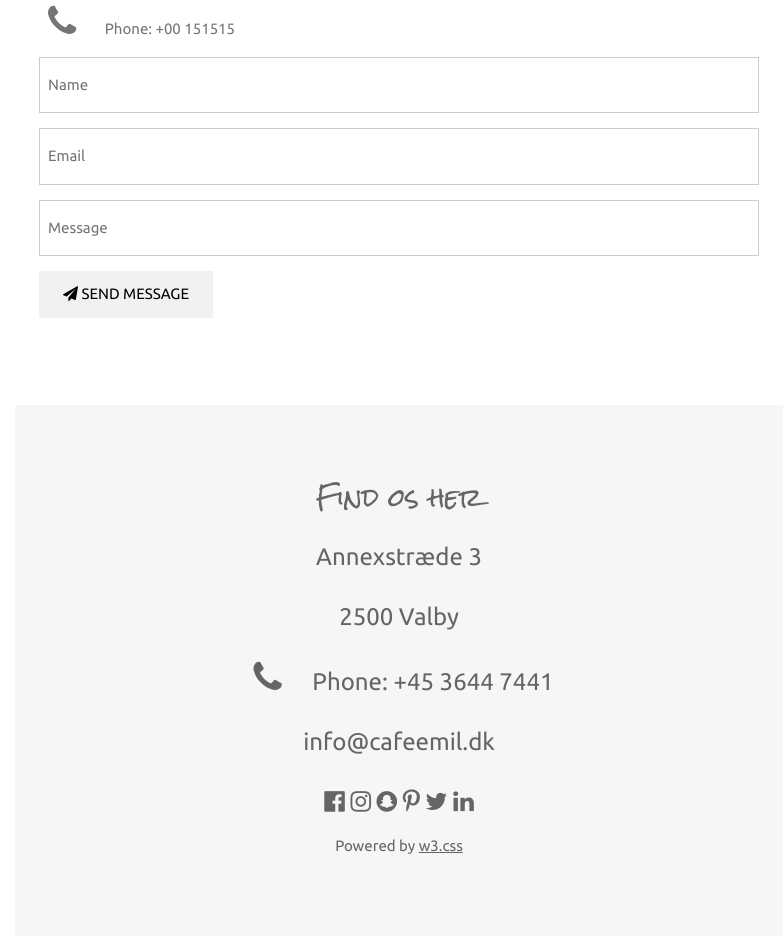
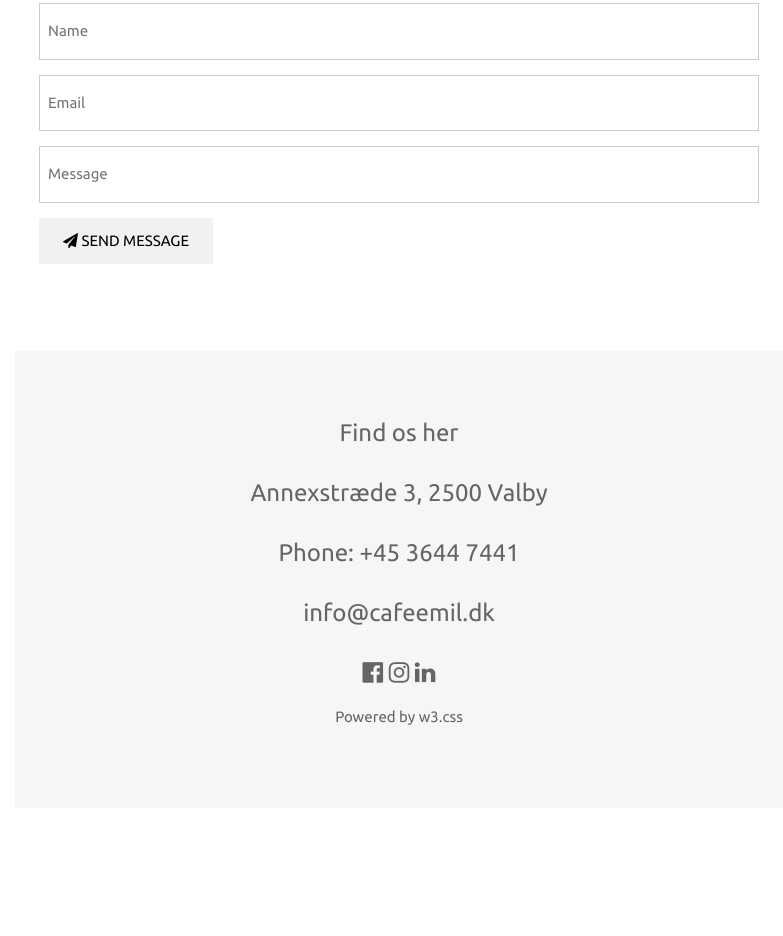
Before and after one commit to sigzart/GF1-Cafe-Emil, a plain HTML site: page index.html in a window 1280 px wide. Shown: the part 1283-2219 px from the top of the page, without its empty margins (497-1280 px from the left). After the commit the page ends 2091 px from the top, so only its background shows below. Drawn offline with nearby package versions, Linux system fonts and the light colour scheme.

Commit message:
wtf links

```diff
--- a/index.html
+++ b/index.html
@@ -20,6 +20,16 @@ body, p {font-family: 'Ubuntu', sans-serif;}
   background-image: url('assets/images/Bar.jpg');
   min-height: 100%;
 }
+a:link { text-decoration: none; }
+
+
+a:visited { text-decoration: none; }
+
+
+a:hover { text-decoration: none; }
+
+
+a:active { text-decoration: none; }
 </style>
 </head>
 <body>
@@ -87,10 +97,6 @@ body, p {font-family: 'Ubuntu', sans-serif;}
             <h2>Contact Me</h2>
             <hr class="w3-opacity">
 
-            <div class="w3-section">
-                <p><i class="fa fa-phone fa-fw w3-xxlarge w3-margin-right"></i> Phone: +00 151515</p>
-            </div>
-
             <form action="/action_page.php" target="_blank">
                 <p><input class="w3-input w3-padding-16 w3-border" type="text" placeholder="Name" required name="Name"></p>
                 <p><input class="w3-input w3-padding-16 w3-border" type="text" placeholder="Email" required name="Email"></p>
@@ -105,20 +111,22 @@ body, p {font-family: 'Ubuntu', sans-serif;}
         </div>
 
     <!-- Footer -->
-        <footer class="w3-container w3-padding-64 w3-light-grey w3-center w3-opacity w3-xlarge" style="margin:-24px">
+        <footer class="w3-container w3-padding-64 w3-light-grey w3-center w3-opacity w3-xlarge" style="margin:-24px"
             <h3>Find os her</h3>
-            <p>Annexstræde 3</p>
-            <p>2500 Valby</p>
-            <p>
-                <i class="fa fa-phone fa-fw w3-xxlarge w3-margin-right"></i> Phone: +45 3644 7441
-            </p>
+            <a href="https://www.google.com/maps/place/Caf%C3%A9+Emil/@55.6650049,12.4958612,15z/data=!3m1!4b1!4m5!3m4!1s0x465253f2aef1c377:0x37211baccf9de81e!8m2!3d55.664994!4d12.51277" target="blank">
+                <p>Annexstræde 3, 2500 Valby</p>
+            </a>
+            <p>Phone: +45 3644 7441</p>
             <p>info@cafeemil.dk</p>
-            <i class="fa fa-facebook-official w3-hover-opacity"></i>
-            <i class="fa fa-instagram w3-hover-opacity"></i>
-            <i class="fa fa-snapchat w3-hover-opacity"></i>
-            <i class="fa fa-pinterest-p w3-hover-opacity"></i>
-            <i class="fa fa-twitter w3-hover-opacity"></i>
-            <i class="fa fa-linkedin w3-hover-opacity"></i>
+            <a href="https://da-dk.facebook.com/cafeemil/" target="blank">
+                <i class="fa fa-facebook-official w3-hover-opacity"></i>
+            </a>
+            <a href="https://instagram.com/cafeemil.valby?igshid=YmMyMTA2M2Y=" target="blank">
+                <i class="fa fa-instagram w3-hover-opacity"></i>
+            </a>
+            <a href="https://dk.linkedin.com/in/line-kristensen-741832b" target="blank">
+                <i class="fa fa-linkedin w3-hover-opacity"></i>
+            </a>
             <p class="w3-medium">Powered by <a href="https://www.w3schools.com/w3css/default.asp" target="_blank" class="w3-hover-text-green">w3.css</a></p>
         <!-- End footer -->
         </footer>
```
